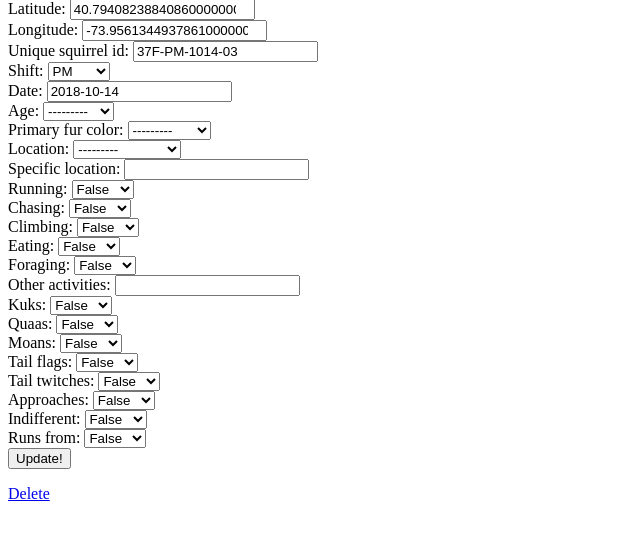
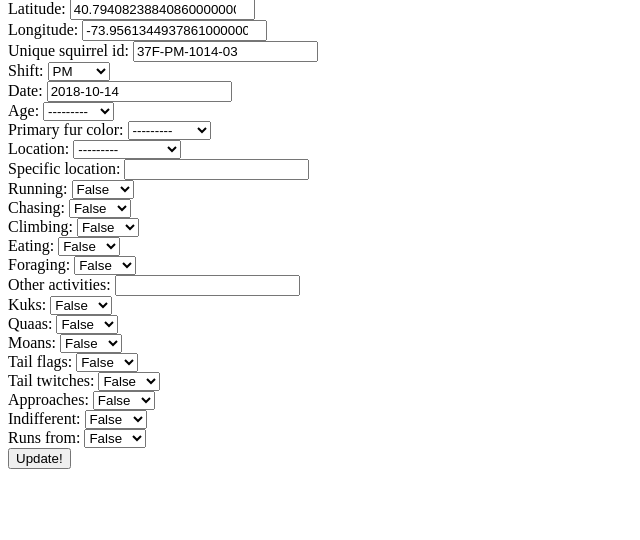
Before and after one commit to xiaojin201908/squirrel2, a Django app: a page that uses sightings/templates/sightings/edit.html in a window 1280 px wide. Shown: the part 102-642 px from the top of the page, without its empty margins (0-640 px from the left). Run offline with Django 3.2, Linux system fonts and the light colour scheme; data comes from the database, SQL or seed files in the repository.

Commit message:
Update edit.html

```diff
--- a/sightings/templates/sightings/edit.html
+++ b/sightings/templates/sightings/edit.html
@@ -21,8 +21,4 @@
 
 </form>
 
-<p class="deletelink-box">
-<a href="{% url 'squirrel:delete' instance.unique_squirrel_id %}" class="deletelink">Delete</a>
-</p>
-
 </html>
```
